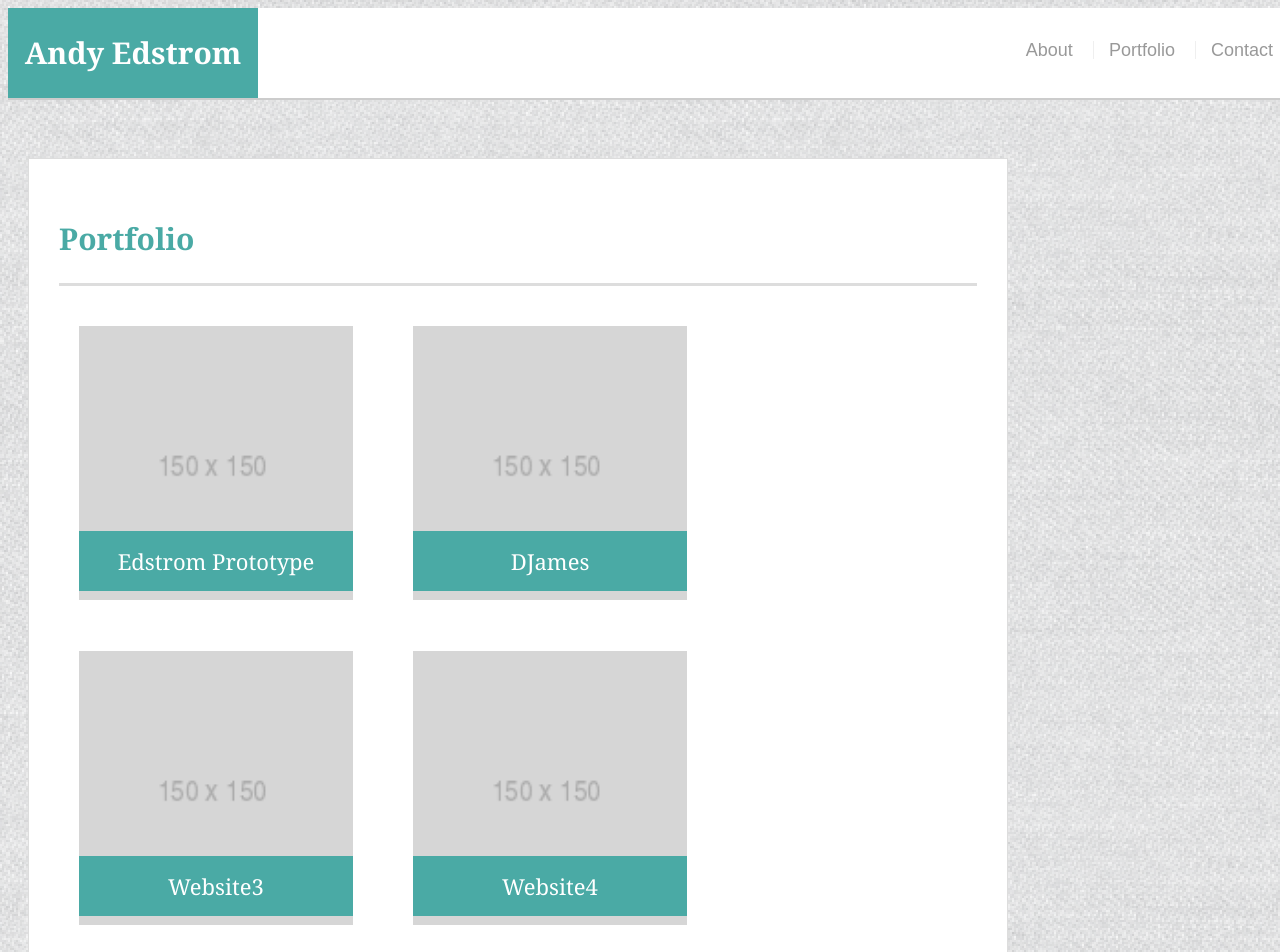
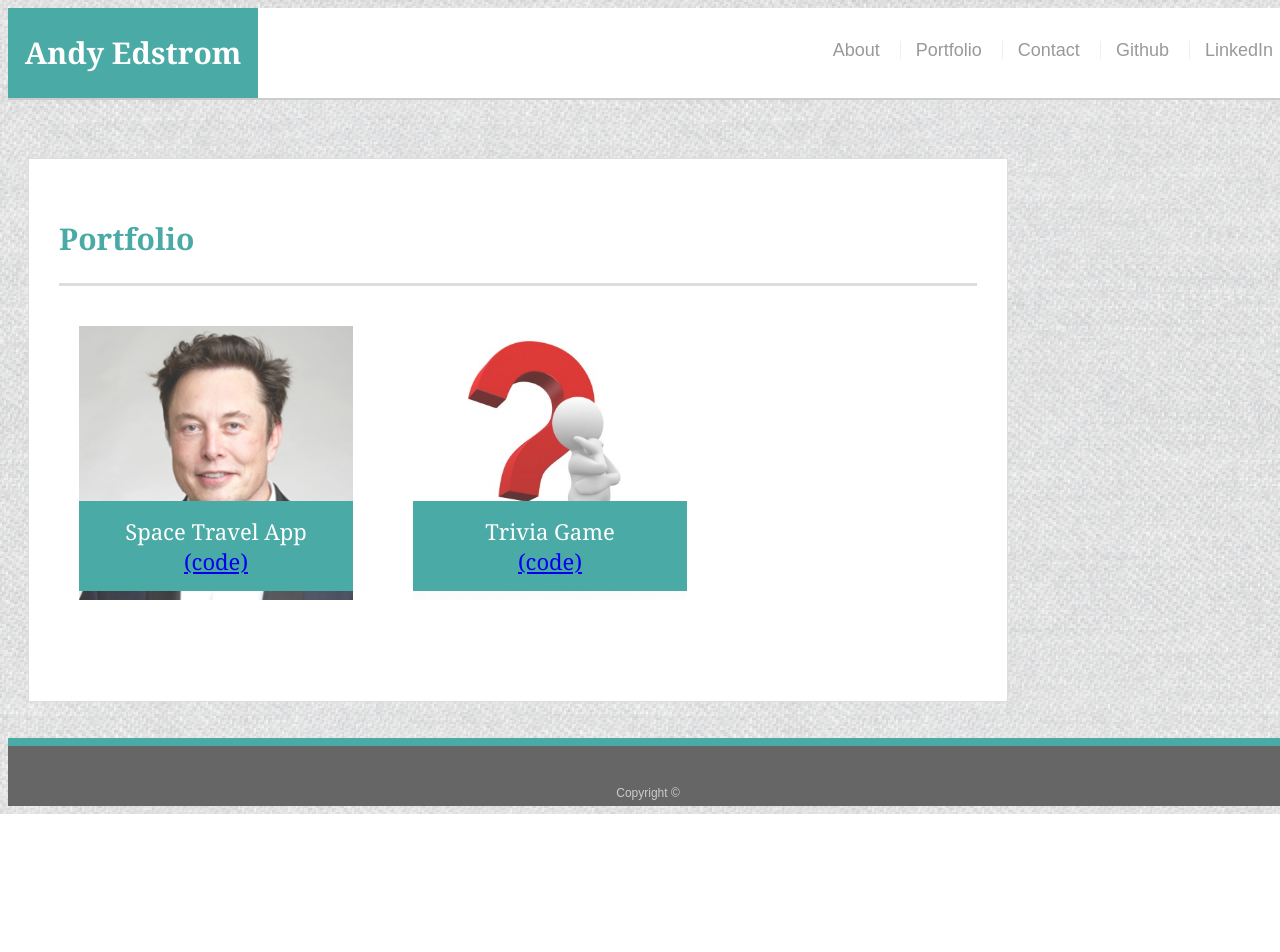
Before and after one commit to andree15/Responsive-Portfolio, a plain HTML site: page portfolio.html in a window 1280 px wide. Shown: the top 952 px of the page. After the commit the page ends 814 px from the top, so only its background shows below. Drawn offline with Linux system fonts and the light colour scheme.

Commit message:
updated with social media links

```diff
--- a/portfolio.html
+++ b/portfolio.html
@@ -16,6 +16,8 @@
         <a href="index.html">About</a>
         <a href="portfolio.html">Portfolio</a>
         <a href="contact.html">Contact</a>
+        <a href="https://github.com/andree15">Github</a>
+        <a href="https://www.linkedin.com/in/andy-edstrom-783802138/">LinkedIn</a>
       </nav>
     </div>
   </header>
@@ -25,30 +27,25 @@
       <h1>Portfolio</h1>
 
       <div class="work">
-        <img src="assets/images/placeholder-image.png" alt="Edstrom Prototype">
-
-        <h3>Edstrom Prototype</h3>
+        <a href="https://alaclair.github.io/Space_Travel_App/">
+        <img src="assets/images/elon_musk_royal_society.jpg" alt="Space App">
+        </a>
+        <h3>Space Travel App
+          <a href="https://github.com/aLaclair/Space_Travel_App">
+          <br>(code)</h3>
+        </a>
       </div>
       <div class="work">
-        <img src="assets/images/placeholder-image.png" alt="DJames">
-
-        <h3>DJames</h3>
+        <a href="https://andree15.github.io/TriviaGame/">
+        <img src="assets/images/unnamed.jpg" alt="Trivia Game">
+      </a>
+        <h3>Trivia Game
+          <a href="https://github.com/andree15/TriviaGame">
+          <br>(code)
+          </a>
+        </h3>
       </div>
       <div class="work">
-        <img src="assets/images/placeholder-image.png" alt="Website3">
-
-        <h3>Website3</h3>
-      </div>
-      <div class="work">
-        <img src="assets/images/placeholder-image.png" alt="Website4">
-
-        <h3>Website4</h3>
-      </div>
-      <div class="work">
-        <img src="assets/images/placeholder-image.png" alt="Website5">
-
-        <h3>Website5</h3>
-      </div>
 
     </section>
 
```
Also changed, not shown: contact.html (+2 -0 lines), index.html (+2 -0 lines), assets/images/elon_musk_royal_society.jpg (added), assets/images/ep4 logo.JPG (added), assets/images/unnamed.jpg (added).
